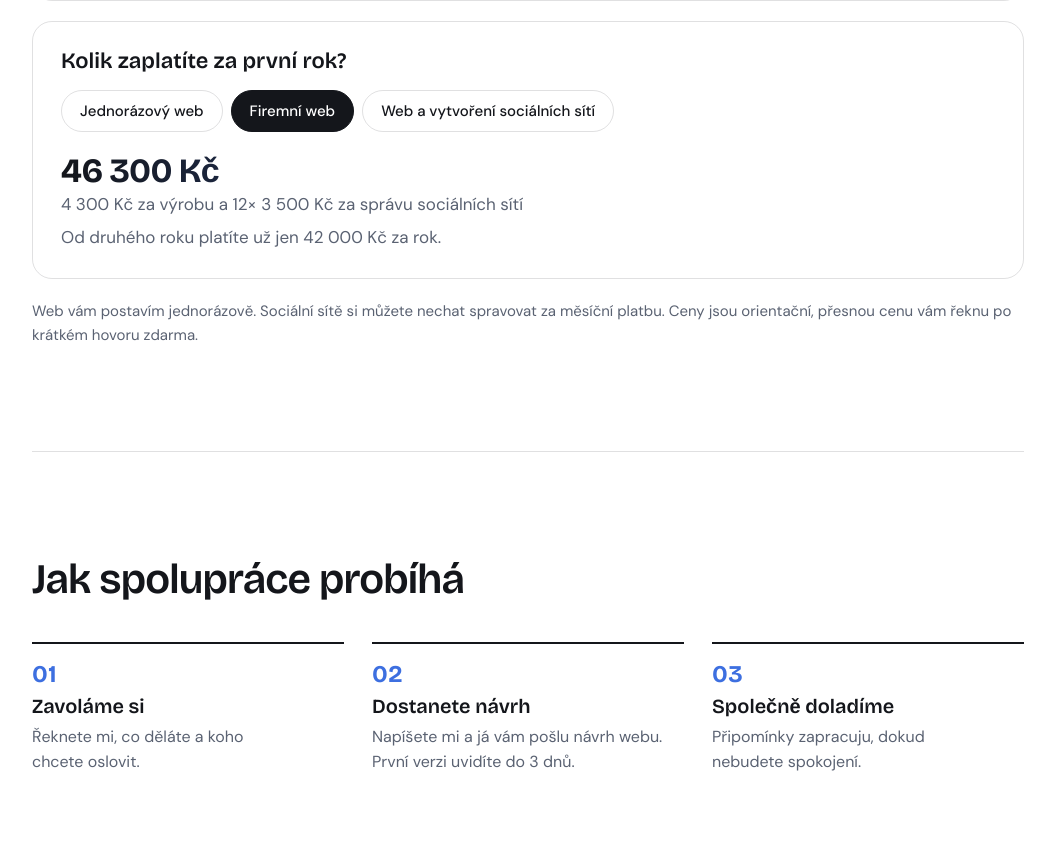
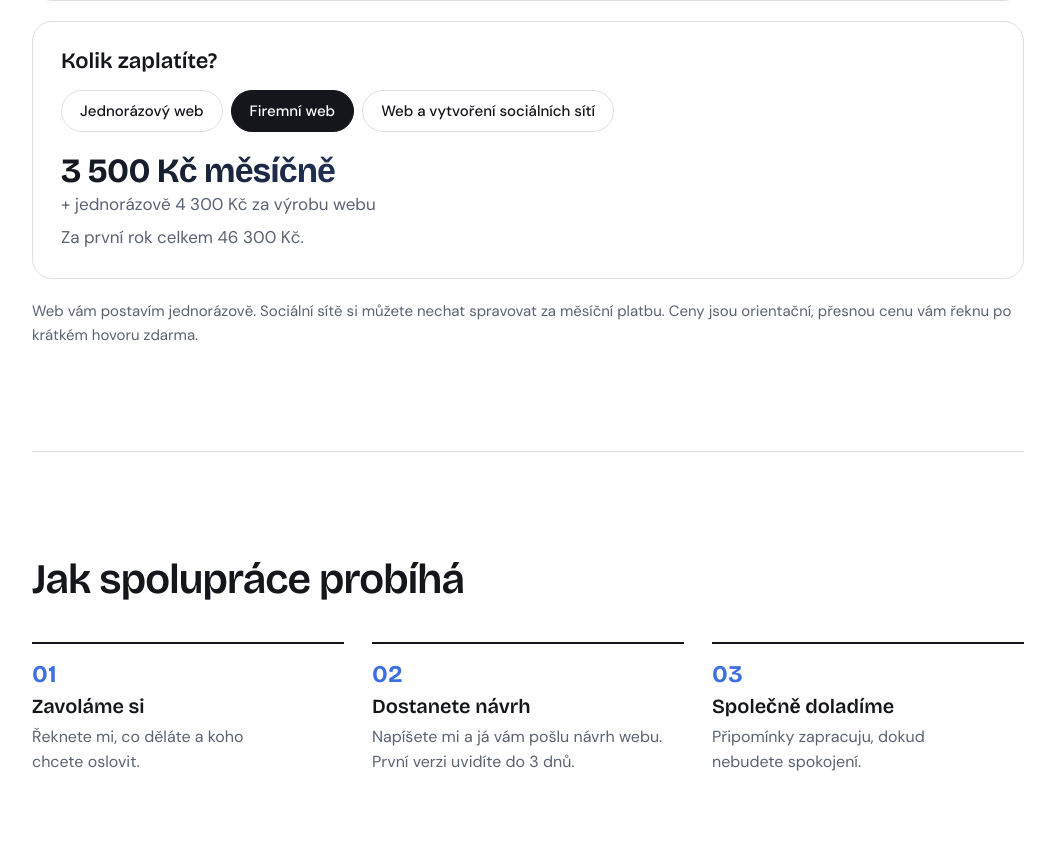
Before and after one commit to alescermak79-lab/michal-cermak, a plain HTML site: page index.html in a window 1280 px wide. Shown: the part 2940-3788 px from the top of the page, without its empty margins (112-1167 px from the left). Drawn offline with nearby package versions, Linux system fonts and the light colour scheme.

Commit message:
Kalkulačka: hlavní je měsíční částka, roční součet menším písmem
Co-Authored-By: Claude Opus 5.5 <noreply@anthropic.com>
Claude-Session: https://claude.ai/code/session_01N4mHmSB6QeeJqhuR42xiCV

```diff
--- a/index.html
+++ b/index.html
@@ -304,7 +304,7 @@ footer .mark{width:36px;height:36px;padding:6px;background:#14161B;border-radius
         </div>
       </div>
       <div class="calc">
-        <h3>Kolik zaplatíte za první rok?</h3>
+        <h3>Kolik zaplatíte?</h3>
         <div class="seg" role="group" aria-label="Vyberte balíček"><button type="button" data-o="4000" data-m="0" aria-pressed="false">Jednorázový web</button><button type="button" data-o="4300" data-m="3500" aria-pressed="true">Firemní web</button><button type="button" data-o="5000" data-m="4000" aria-pressed="false">Web a vytvoření sociálních sítí</button></div>
         <label class="chk"><input type="checkbox" id="soc"> Přidat správu sociálních sítí (<span id="socp">+ 1 500 Kč</span> za měsíc)</label>
         <p class="out"><b id="ct"></b><span id="cd"></span><span id="cy" style="display:block;margin-top:6px"></span></p>
@@ -418,9 +418,15 @@ $('mbCopy').addEventListener('click',function(){
     cur=b;
     bs.forEach(function(x){x.setAttribute('aria-pressed',x===b)});
     soc.closest('label').style.display='none';var o=+b.dataset.o,m=+b.dataset.m;document.getElementById('socp').textContent='+ '+f(+b.dataset.m);
-    ct.textContent=f(o+12*m);
-    cd.textContent=f(o)+' za výrobu'+(m?' a 12× '+f(m)+' za správu sociálních sítí':'');
-    document.getElementById('cy').textContent=m?'Od druhého roku platíte už jen '+f(12*m)+' za rok.':'';
+    if(m){
+      ct.textContent=f(m)+' měsíčně';
+      cd.textContent='+ jednorázově '+f(o)+' za výrobu webu';
+      document.getElementById('cy').textContent='Za první rok celkem '+f(o+12*m)+'.';
+    }else{
+      ct.textContent=f(o)+' jednorázově';
+      cd.textContent='Žádné měsíční platby.';
+      document.getElementById('cy').textContent='';
+    }
   }
   bs.forEach(function(b){b.addEventListener('click',function(){set(b)})});
   soc.addEventListener('change',function(){set(cur)});
```
